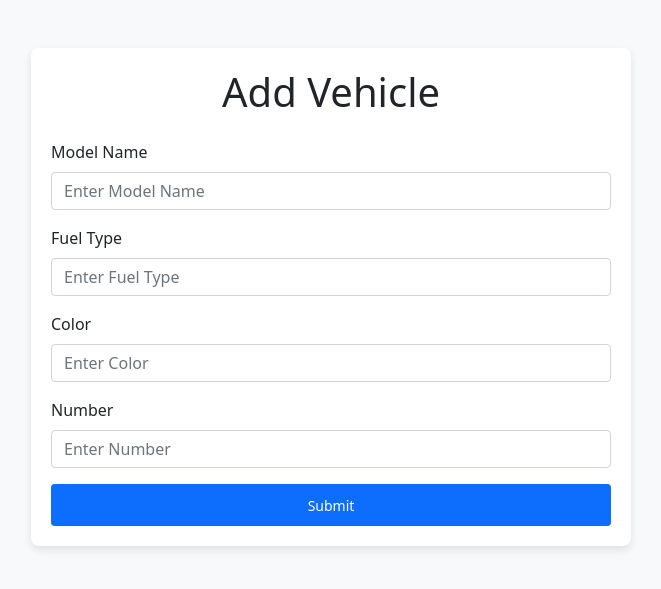
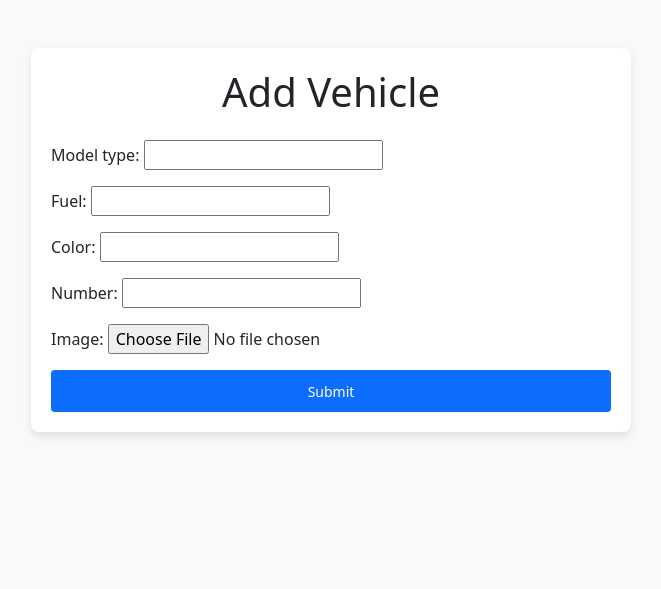
Before and after one commit to SreeragLP/cloudnery, a Django app: page /addvihicle in a window 1280 px wide. Shown: the top 589 px of the page, without its empty margins (309-970 px from the left). Run offline with Django 4.2, Linux system fonts and the light colour scheme.

Commit message:
changed add view html

```diff
--- a/app1/views.py
+++ b/app1/views.py
@@ -1,4 +1,4 @@
-from django.shortcuts import render
+from django.shortcuts import render,redirect
 from app1.models import Vihicle
 from app1.form import VihicleForm
 
@@ -14,16 +14,27 @@ def viewvihicle(request,k):
     return render(request,'viewvihicle.html',{'b1':b})
 
 
+# def add_vihicle(request):
+#     if request.method == 'POST':
+#         m = request.POST['m']
+#         f = request.POST['f']
+#         c = request.POST['c']
+#         n = request.POST['n']
+#         b= Vihicle.objects.create(model_type=m,fuel=f,color=c,number=n)
+#         b.save()
+#         return home(request)
+#     return render(request,'add_vihicle.html')
+
+
 def add_vihicle(request):
     if request.method == 'POST':
-        m = request.POST['m']
-        f = request.POST['f']
-        c = request.POST['c']
-        n = request.POST['n']
-        b= Vihicle.objects.create(model_type=m,fuel=f,color=c,number=n)
-        b.save()
-        return home(request)
-    return render(request,'add_vihicle.html')
+        form = VihicleForm(request.POST, request.FILES)
+        if form.is_valid():
+            form.save()
+            return redirect('home')
+    else:
+        form = VihicleForm()
+    return render(request, 'add_vihicle.html', {'form': form})
 
 
 def delete(request,k):
--- a/templates/add_vihicle.html
+++ b/templates/add_vihicle.html
@@ -3,7 +3,7 @@
 <head>
     <meta charset="UTF-8">
     <meta name="viewport" content="width=device-width, initial-scale=1">
-    <title>Title</title>
+    <title>Add Vehicle</title>
     <link href="https://cdn.jsdelivr.net/npm/bootstrap@5.0.2/dist/css/bootstrap.min.css" rel="stylesheet" integrity="sha384-EVSTQN3/azprG1Anm3QDgpJLIm9Nao0Yz1ztcQTwFspd3yD65VohhpuuCOmLASjC" crossorigin="anonymous">
     <style>
         .form-container {
@@ -30,27 +30,7 @@
 
         <form method="POST" enctype="multipart/form-data">
             {% csrf_token %}
-
-            <div class="mb-3">
-                <label class="form-label">Model Name</label>
-                <input type="text" class="form-control" name="m" placeholder="Enter Model Name">
-            </div>
-
-            <div class="mb-3">
-                <label class="form-label">Fuel Type</label>
-                <input type="text" class="form-control" name="f" placeholder="Enter Fuel Type">
-            </div>
-
-            <div class="mb-3">
-                <label class="form-label">Color</label>
-                <input type="text" class="form-control" name="c" placeholder="Enter Color">
-            </div>
-
-            <div class="mb-3">
-                <label class="form-label">Number</label>
-                <input type="number" class="form-control" name="n" placeholder="Enter Number">
-            </div>
-
+            {{ form.as_p }}
             <div class="d-grid">
                 <input type="submit" class="btn btn-primary btn-sm" value="Submit">
             </div>
```
